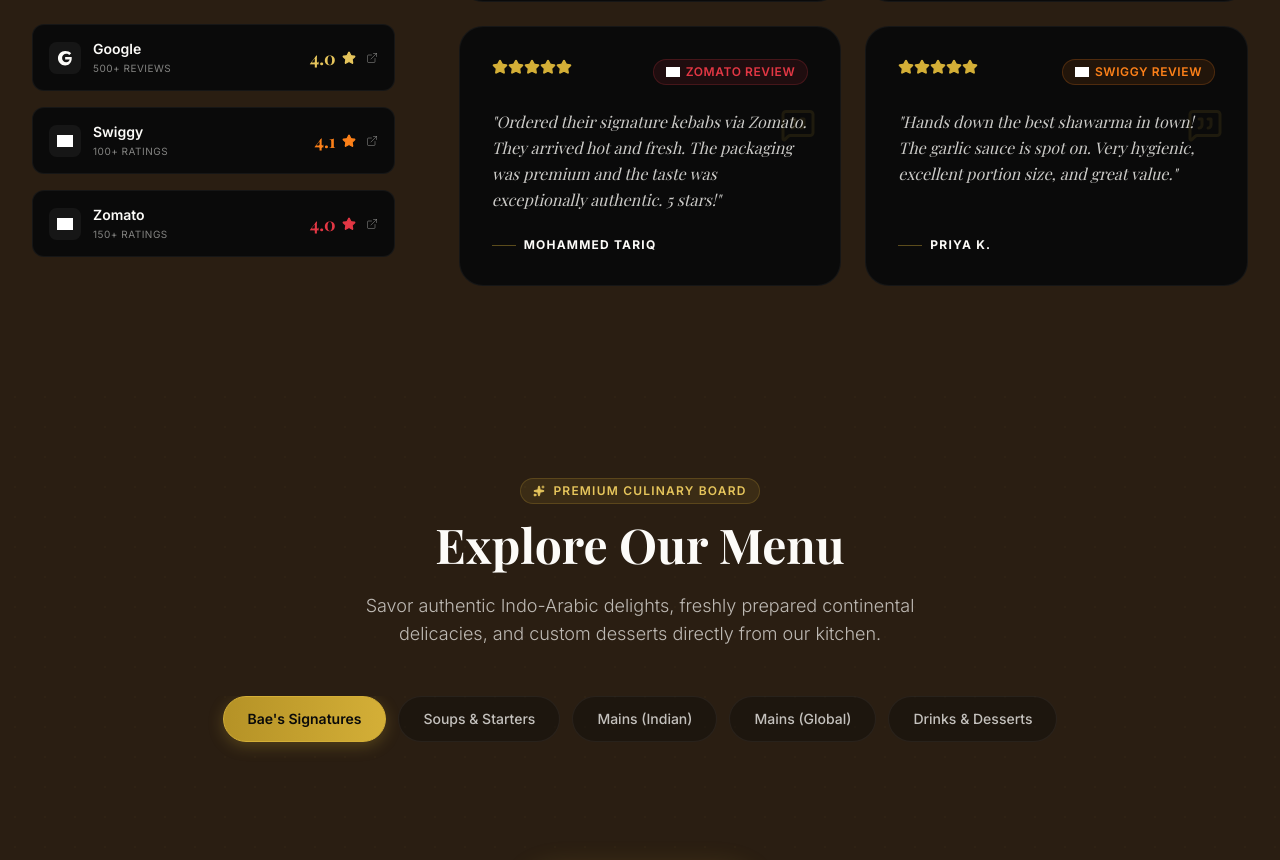
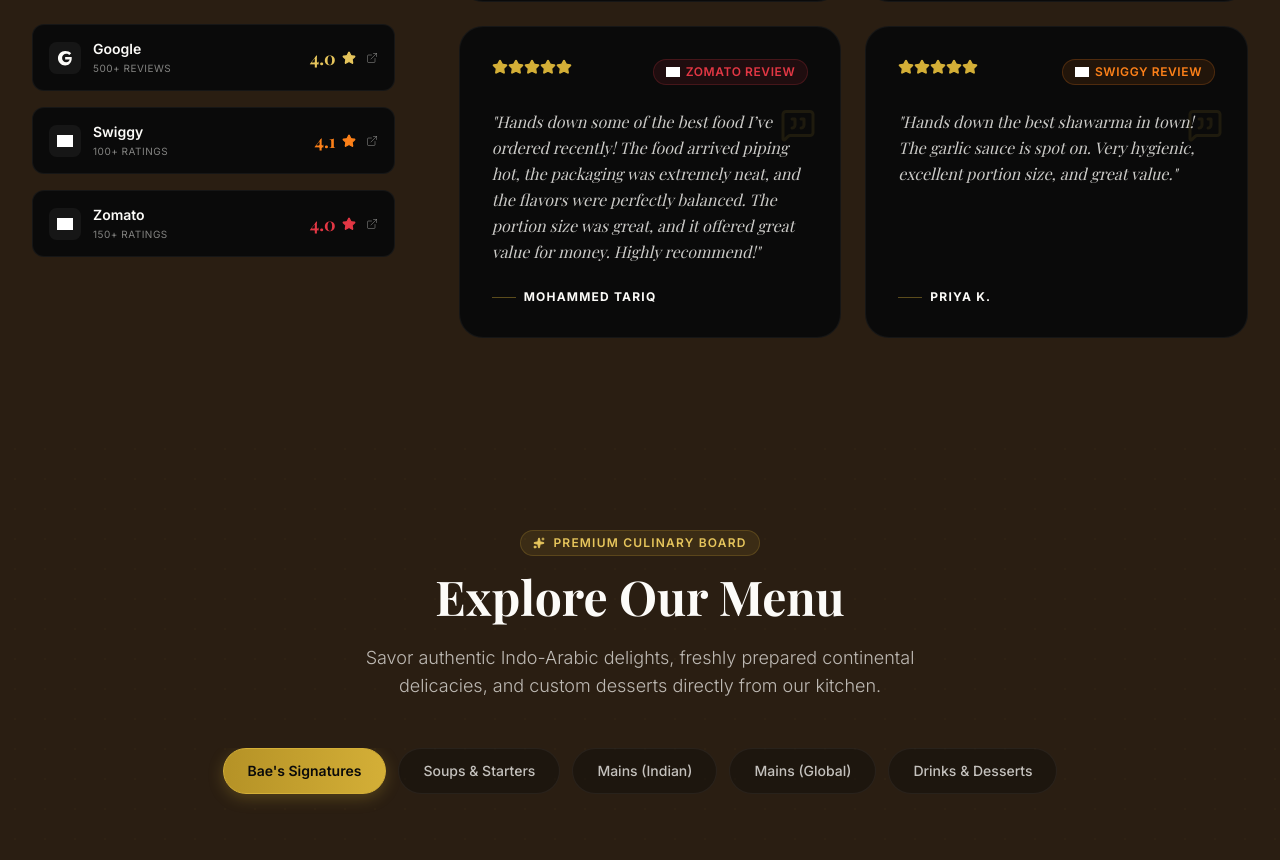
Before and after one commit to vaishnu13/baes, a Next.js app: page / in a window 1280 px wide. Shown: the part 2786-3646 px from the top of the page. Built offline with nearby package versions, Linux system fonts and the light colour scheme; grey boxes are pictures that could not be loaded; a web font is replaced by a local one.

Commit message:
chore: update review texts

```diff
--- a/src/components/Reviews.tsx
+++ b/src/components/Reviews.tsx
@@ -58,7 +58,7 @@
     name: "Mohammed Tariq",
     rating: 5,
     source: "zomato",
-    text: "Ordered their signature kebabs via Zomato. They arrived hot and fresh. The packaging was premium and the taste was exceptionally authentic. 5 stars!",
+    text: "Hands down some of the best food I’ve ordered recently! The food arrived piping hot, the packaging was extremely neat, and the flavors were perfectly balanced. The portion size was great, and it offered great value for money. Highly recommend!",
   },
   {
     name: "Priya K.",
```
